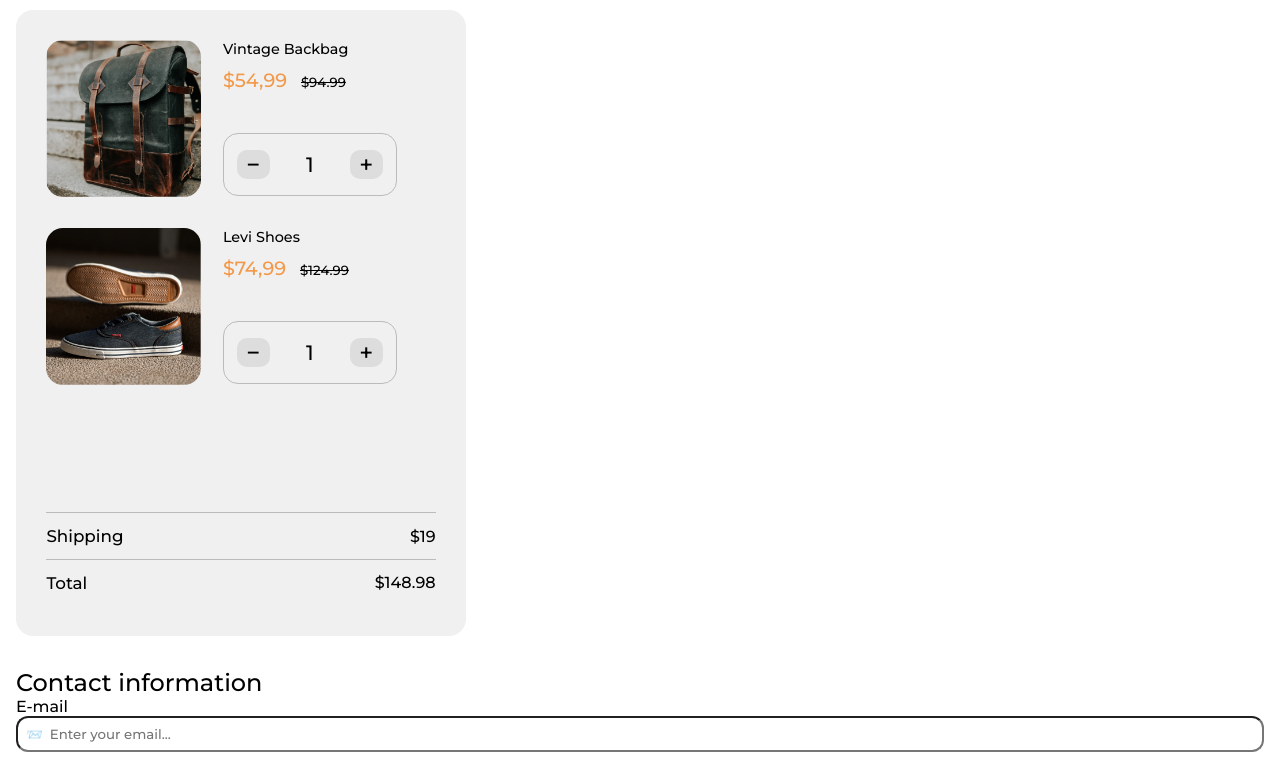
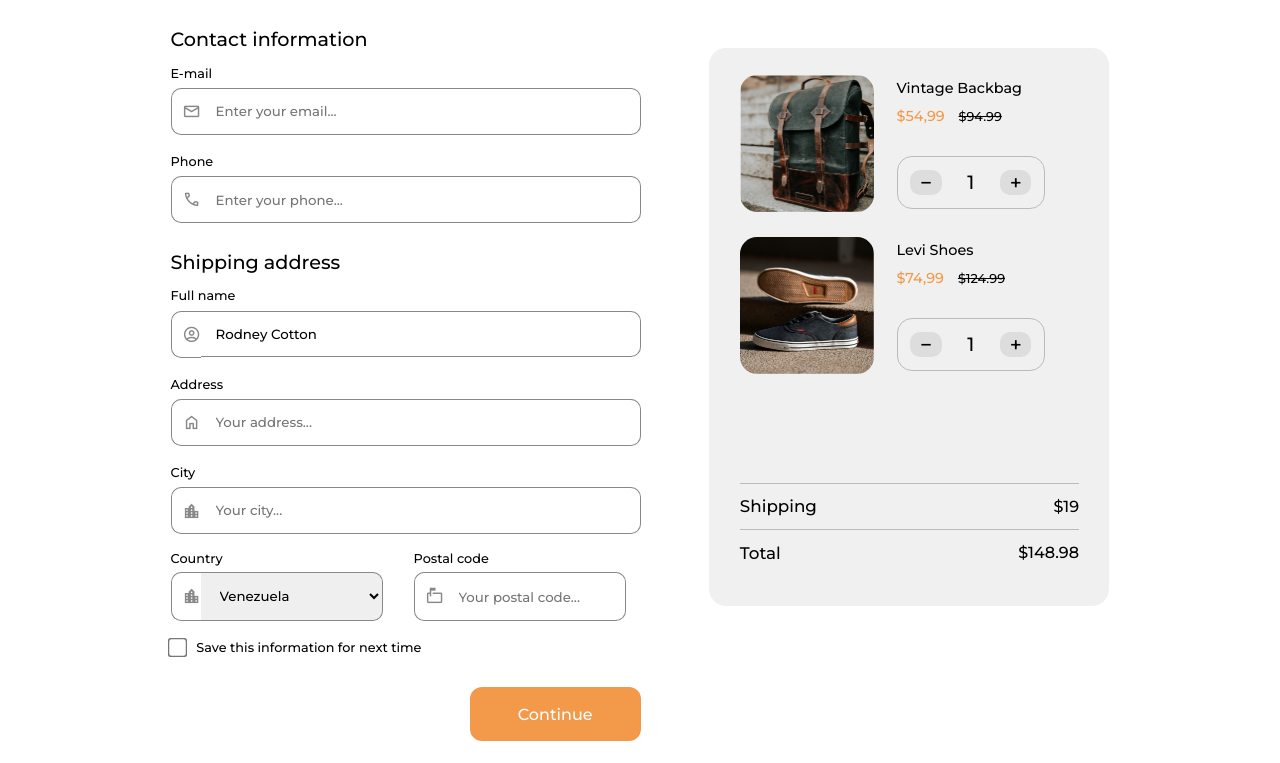
Before and after one commit to Anselmo1122/Challenge-Checkout-page, a plain HTML site: page index.html in a window 1280 px wide. Shown: the part 109-872 px from the top of the page. Drawn offline with nearby package versions, Linux system fonts and the light colour scheme.

Commit message:
Agregado estilos para desktop

```diff
--- a/index.html
+++ b/index.html
@@ -3,12 +3,13 @@
 <head>
   <meta charset="UTF-8">
   <meta http-equiv="X-UA-Compatible" content="IE=edge">
-  <meta name="viewport" content="width=device-width, initial-scale=1.0">
-  <link rel="stylesheet" href="styles.css">
+  <meta name="viewport" content="width=device-width, initial-scale=1.0">  <link rel="stylesheet" href="https://fonts.googleapis.com/css2?family=Material+Symbols+Outlined:opsz,wght,FILL,GRAD@48,400,1,0" />
+  <link rel="stylesheet" href="styles.css" />
   <title>Document</title>
 </head>
 <body>
   <h1>Checkout</h1>
+  <div class="content">
     <section id="products">
       <article class="products__product">
         <img src="./images/photo1.png">
@@ -52,33 +53,109 @@
       </div>
     </section>
     <form id="form">
-    <div class="form__contact">
       <h2>Contact information</h2>
+      <section class="form__contact">
         <label for="email">E-mail</label>
-      <input type="text" id="email" placeholder="📨  Enter your email...">
+        <div class="input">
+          <span class="material-symbols-outlined">
+            mail
+          </span>
+          <input
+            id="email"
+            type="email"
+            required
+            autocomplete="off"
+            placeholder="Enter your email..."
+          >
+        </div>
         <label for="phone">Phone</label>
-      <input type="text" id="phone" placeholder="📞  Enter your phone...">
+        <div class="input">
+          <span class="material-symbols-outlined">
+            call
+          </span>
+          <input
+            id="phone"
+            type="phone"
+            required
+            autocomplete="off"
+            placeholder="Enter your phone..."
+          >
         </div>
-    <div class="form__shipping">
+      </section>
       <h2>Shipping address</h2>
+      <section class="form__contact">
         <label for="name">Full name</label>
-      <input type="text" id="name" placeholder="Your name...">
+        <div class="input">
+          <span class="material-symbols-outlined">
+            account_circle
+          </span>
+          <input
+            id="name"
+            type="text"
+            required
+            autocomplete="off"
+            placeholder="Your name..."
+            value="Rodney Cotton"
+          >
+        </div>
         <label for="address">Address</label>
-      <input type="text" id="address" placeholder="🏠 Your address...">
+        <div class="input">
+          <span class="material-symbols-outlined">
+            home
+          </span>
+          <input
+            id="address"
+            type="text"
+            required
+            autocomplete="off"
+            placeholder="Your address..."
+          >
+        </div>
         <label for="city">City</label>
-      <input type="text" id="city" placeholder="Your city...">
-      <div>
+        <div class="input">
+          <span class="material-symbols-outlined">
+            location_city
+          </span>
+          <input
+            id="city"
+            type="text"
+            required
+            autocomplete="off"
+            placeholder="Your city..."
+          >
+        </div>
+        <!--------------------------------------------- -->
+        <div class="input-inline">
+          <div class="input-inline__item">
             <label for="country">Country</label>
-        <select id="country" placeholder="Your country..">
+            <span class="material-symbols-outlined">
+              location_city
+            </span>
+            <select id="country" value="Venezuela">
+              <option value="Venezuela">Venezuela</option>
+              <option value="Germany">Germany</option>
+              <option value="Spain">Spain</option>
             </select>
+          </div>
+        <!--------------------------------------------- -->
+          <div class="input-inline__item">
             <label for="postal">Postal code</label>
-        <input type="text" id="postal" placeholder="Your postal code..">
+            <span class="material-symbols-outlined">
+              markunread_mailbox
+            </span>
+            <input id="postal" type="text" placeholder="Your postal code..." required>
           </div>
-      <input type="checkbox" id="save">
-      <label for="save">Save this information for next time</label>
         </div>
+        <!--------------------------------------------- -->
+        <br/>
+        <div class="input-3">
+          <input type="checkbox" id="check">
+          <label for="check">Save this information for next time</label>
+        </div>
+      </section>
       <button>Continue</button>
     </form>
+  </div>
   <footer id="footer">
     <p class="footer">
         created by
--- a/styles.css
+++ b/styles.css
@@ -9,7 +9,7 @@
 }
 
 body {
-    padding: 1rem;
+    padding: .7rem;
 }
 
 :root {
@@ -21,18 +21,19 @@
 
 h1 {
     margin: 2rem 0;
+    font-size: calc(1rem + 2vw);
 }
 
 /* Styles for section product */
 #products {
-    max-width: 450px;
+    max-width: 400px;
     padding: 1.9rem;
     background: var(--color-grey-1);
     border-radius: 17px;
 }
 .products__product {
     max-width: 90%;
-    height: 156px;
+    height: 130px;
     margin-bottom: 2rem;
     width: 100%;
     display: flex;
@@ -62,15 +63,16 @@
     margin-right: .6rem;
 }
 .product__data-price h4 {
-    font-size: 1.2rem;
+    font-size: .9rem;
     color: #F2994A;
 }
 .product__data-price h5 {
+    font-size: .8rem;
     text-decoration: line-through;
 }
 .product__data-quantity {
-    min-width: 110px;
-    padding: 1rem .8rem;
+    min-width: 140px;
+    padding: .8rem .8rem;
     display: flex;
     justify-content: space-between;
     align-items: center;
@@ -80,17 +82,17 @@
 }
 .product__data-quantity button {
     padding: 0 .6rem;
-    font-size: 1.5rem;
+    font-size: 1.3rem;
     border: none;
     border-radius: 10px;
     background: #dddddd;
 }
 .product__data-quantity span {
-    font-size: 1.3rem;
+    font-size: 1.2rem;
 }
 
 .products__bill {
-    margin-top: 8rem;
+    margin-top: 7rem;
 }
 .bill {
     display: flex;
@@ -105,22 +107,113 @@
 }
 
 /* Styles for section form */
-#form {
+#form h2 {
+    margin-top: 3.5rem;
+    padding: .7rem 0;
+    font-size: 1.2rem;
+}
+.form__contact label {
+    font-size: .8rem;
+}
+.form__contact .input {
+    margin: .4rem 0 1rem 0;
+    display: flex;
+    justify-content: center;
+    align-items: center;
+}
+.form__contact .input input {
+    padding: .9rem;
+    flex-grow: 1;
+    border: none;
+    outline: none;
+    border: 1px solid var(--color-grey-2);
+    border-left: none;
+    border-radius: 0 10px 10px 0;
+}
+.form__contact .input span {
+    font-size: 1.2rem;
+    padding: .8rem 0 .8rem .65rem;
+    color: var(--color-grey-2);
+    border: 1px solid var(--color-grey-2);
+    border-right: none;
+    border-radius: 10px 0 0 10px;
+}
+.form__contact .input-inline__container {
+    width: 100%;
+    display: flex;
+    flex-direction: row;
+    justify-content: space-between;
+}
+.input-inline {
+    width: 40%;
+}
+.form__contact .input-inline .input {
+    width: 100%;
+    display: flex;
+    position: relative;
+}
+
+.input-inline {
+    margin-top: 2.4rem;
+    width: 100%;
+    display: flex;
+    gap: 1rem;
+}
+.input-inline__item {
+    width: 50%;
+    display: inline-flex;
+    position: relative;
+}
+.input-inline__item span {
+    font-size: 1.2rem;
+    padding: .8rem 0 .8rem .65rem;
+    color: var(--color-grey-2);
+    border: 1px solid var(--color-grey-2);
+    border-right: none;
+    border-radius: 10px 0 0 10px;
+}
+.input-inline__item select,
+.input-inline__item input {
+    width: 80%;
+    padding: .9rem;
+    border: none;
+    outline: none;
+    border: 1px solid var(--color-grey-2);
+    border-left: none;
+    border-radius: 0 10px 10px 0;
+}
+.input-inline__item label {
+    position: absolute;
+    top: -1.3rem;
+}
+
+.form__contact #check {
+    transform: scale(1.5);
+    margin-right: .8rem;
+}
+.input-3 {
+    display: flex;
+    justify-content: flex-start;
+    align-items: center;
+}
+#form button {
     margin-top: 2rem;
+    float: right;
+    padding: 1.1rem 3rem;
+    font-size: 1rem;
+    color: #ffffff;
+    border: none;
+    border-radius: 12px;
+    background: #F2994A;
+    cursor: pointer;
 }
-.form__contact input,
-.form__shipping input,
-.form__shipping select {
-    width: 100%;
-    margin-bottom: .9rem;
-    padding: .5rem;
-    display: block;
-    border-radius: 12px;
+#form button:hover {
+    background: #e18839;
 }
 
 /* Styles for section footer */
 .footer {
-    margin: 5rem 0 1rem 0;
+    margin: 11rem 0 1rem 0;
     text-align: center;
     font: normal 400 0.8rem var(--font);
     color: var(--color-grey-2);
@@ -129,3 +222,26 @@
     font-weight: 700;
     color: var(--color-grey-2);
 }
+
+/* Media Queries */
+@media screen and (min-width:768px) {
+    body {
+        margin: 0 calc(1rem + 11.2vw);
+    }
+    .content{
+        display: flex;
+        align-items: flex-start;
+        justify-content: space-between;
+        gap: 2rem;
+    }
+    #products {
+        margin-top: 2rem;
+        order: 10;
+    }
+    #form {
+        width: 470px;
+    }
+    #form h2 {
+        margin-top: 0;
+    }
+}
```
Lines whose indentation alone changed are shown as unchanged.
